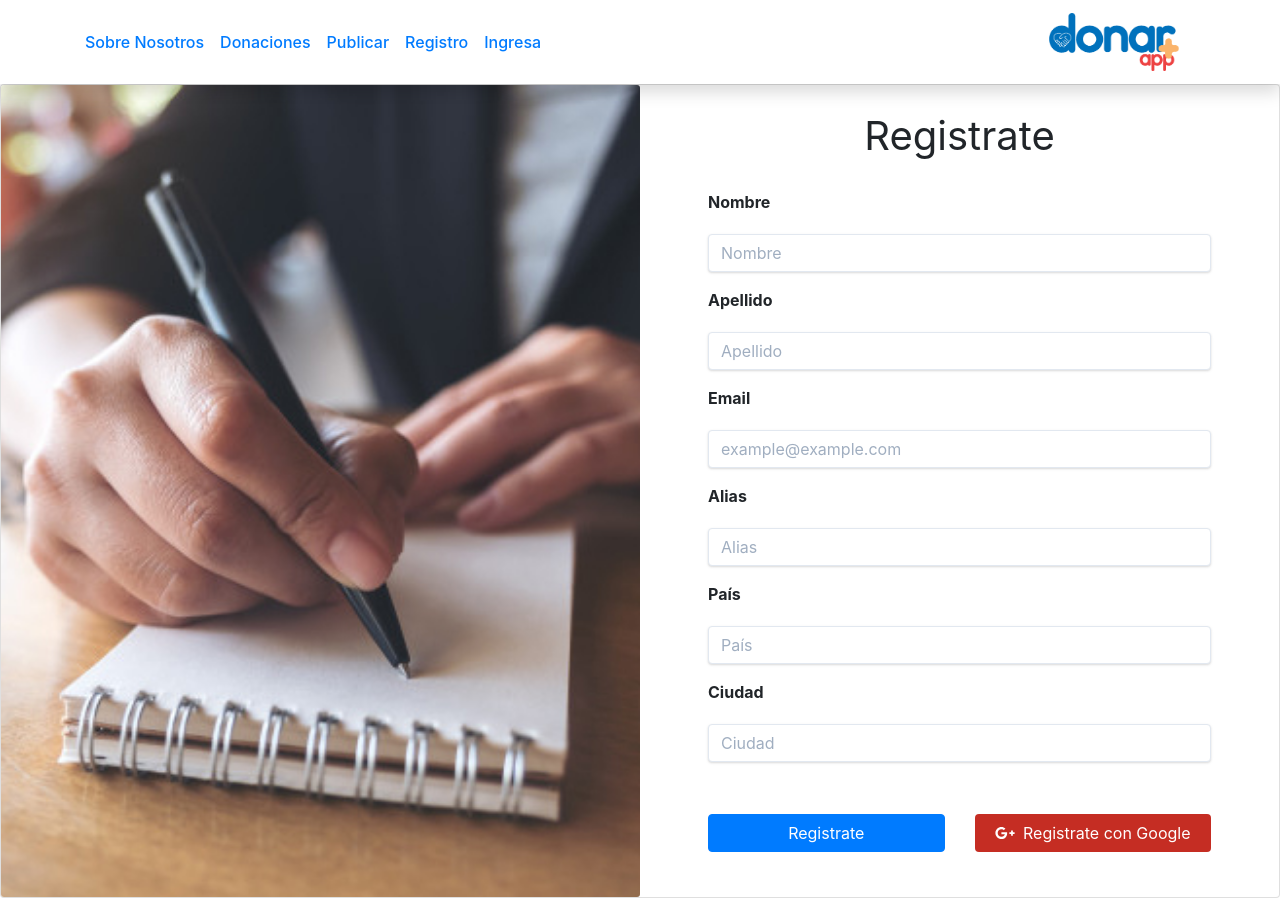
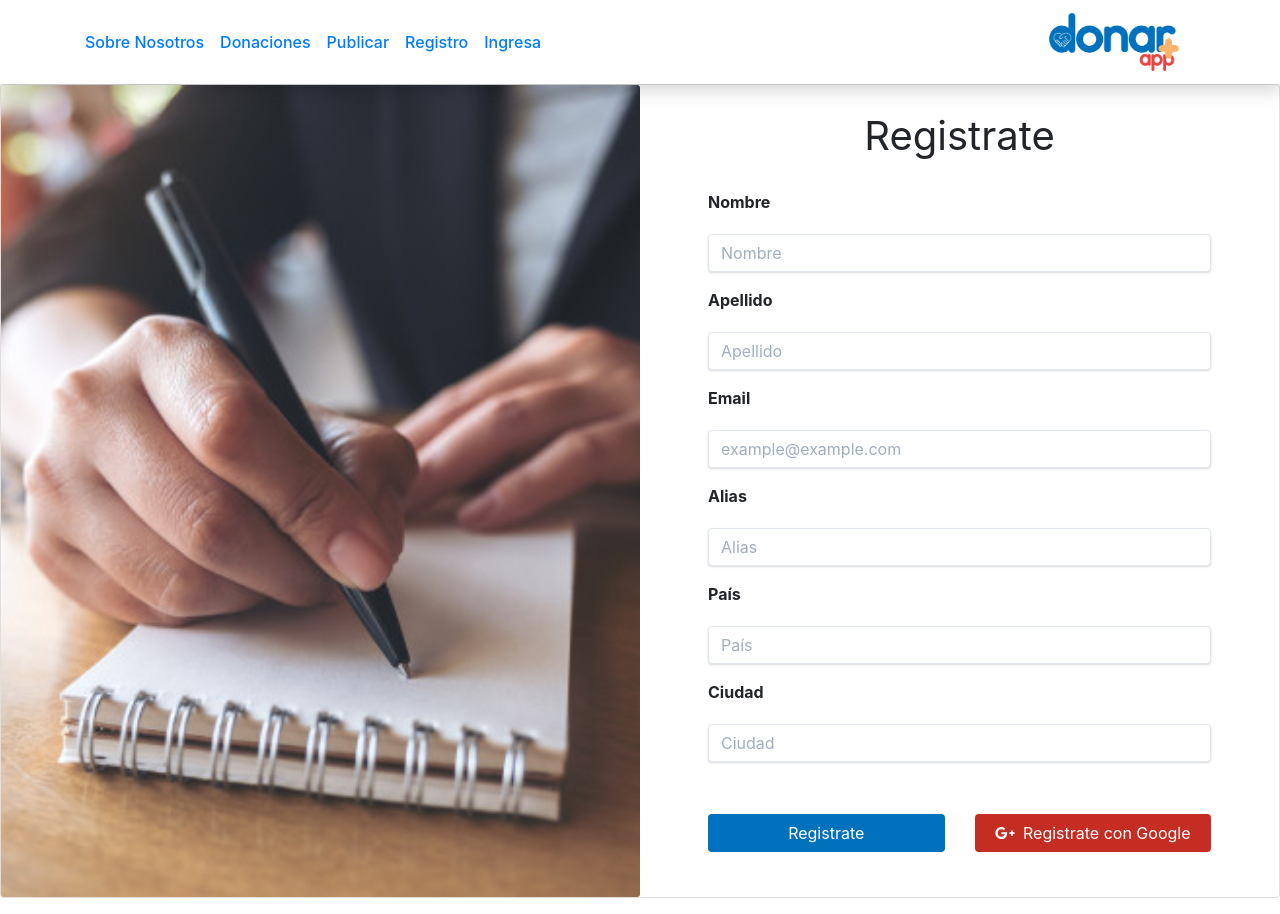
Before and after one commit to donar-app/app, a React app in the folder front/: page /#/Registrarse in a window 1280 px wide. Built offline with nearby package versions, Linux system fonts and the light colour scheme.

Commit message:
se agregaron los colores correspondientes con el logo a los botones , se arreglo el problema de al cerrar el desplegable no escrolleaba

```diff
--- a/front/src/assets/styles/Login.css
+++ b/front/src/assets/styles/Login.css
@@ -2,3 +2,8 @@
     background-color: #C52D23 !important;
     color: white !important;
 }
+
+.bg-button{
+    background-color: #0071BC!important;
+    color:white!important;
+}
--- a/front/src/assets/styles/NavBar.css
+++ b/front/src/assets/styles/NavBar.css
@@ -48,3 +48,8 @@
 .overflow-hiden{
     overflow: hidden;
 }
+
+.bg-button{
+  background-color: #0071BC!important;
+  color:white!important;
+}
--- /dev/null
+++ b/front/src/assets/styles/Registro.css
@@ -0,0 +1,4 @@
+.bg-button{
+    background-color: #0071BC!important;
+    color:white!important;
+}
--- a/front/src/components/Login.jsx
+++ b/front/src/components/Login.jsx
@@ -67,7 +67,7 @@ const Login = () => {
                 <hr />
                 <div className='row'>
                   <div className='col-lg-6 py-4'>
-                    <button type='submit' className='btn btn-primary w-100'>Ingresar</button>
+                    <button type='submit' className='btn bg-button w-100'>Ingresar</button>
                   </div>
                   <div className='col-lg-6 py-lg-4'>
                     <button type='button' className='btn-google btn w-100'>
--- a/front/src/components/NavBar.jsx
+++ b/front/src/components/NavBar.jsx
@@ -21,6 +21,7 @@ const NavBar = () => {
     const menuNav = document.querySelector('.menu_nav');
 
     if (menuNav.classList.contains('menu_open')) {
+      handleMenuOpen();
       menuNav.classList.remove('menu_open');
     }
   }
@@ -39,7 +40,7 @@ const NavBar = () => {
           </div>
         </div>
         <Link className='navbar-brand d-flex align-items-center' to='/'>
-          <img src={LogoCompeto} alt='Donar' width={130} className='d-inline-block align-top pl-0' />
+          <img  src={LogoCompeto} alt='Donar' width={130} className='d-inline-block align-top pl-0' />
         </Link>
         <div className='menu_nav d-block d-sm-block d-md-none'>
           <div className='px-5'>
@@ -55,10 +56,10 @@ const NavBar = () => {
               </div>
               <div className='row'>
                 <div className='col-6'>
-                  <Link onClick={closeMenu} to='/iniciarSesion' className='btn btn-primary btn-block'>Ingresá</Link>
+                  <Link onClick={closeMenu} to='/iniciarSesion' className='btn bg-button btn-block'>Ingresá</Link>
                 </div>
                 <div className='col-6'>
-                  <Link onClick={closeMenu} to='/registrarse' className='btn btn-primary btn-block'>Registrate</Link>
+                  <Link onClick={closeMenu} to='/registrarse' className='btn bg-button btn-block'>Registrate</Link>
                 </div>
               </div>
             </div>
--- a/front/src/components/Registro.jsx
+++ b/front/src/components/Registro.jsx
@@ -1,7 +1,7 @@
 import React from 'react';
 import LabelInput from './LabelInput';
 import ImagenRegistro from '../assets/static/registro2.jpg';
-import '../assets/styles/Login.css';
+import '../assets/styles/Registro.css';
 import { petition } from '../functions';
 
 const Registro = () => {
@@ -53,7 +53,7 @@ const Registro = () => {
                 </div>
                 <div className='row'>
                   <div className='col-lg-6 py-4'>
-                    <button type='submit' className='btn btn-primary w-100'>Registrate</button>
+                    <button type='submit' className='btn bg-button w-100'>Registrate</button>
                   </div>
                   <div className='col-lg-6 py-lg-4'>
                     <button type='button' className='btn-google btn w-100'>
```
